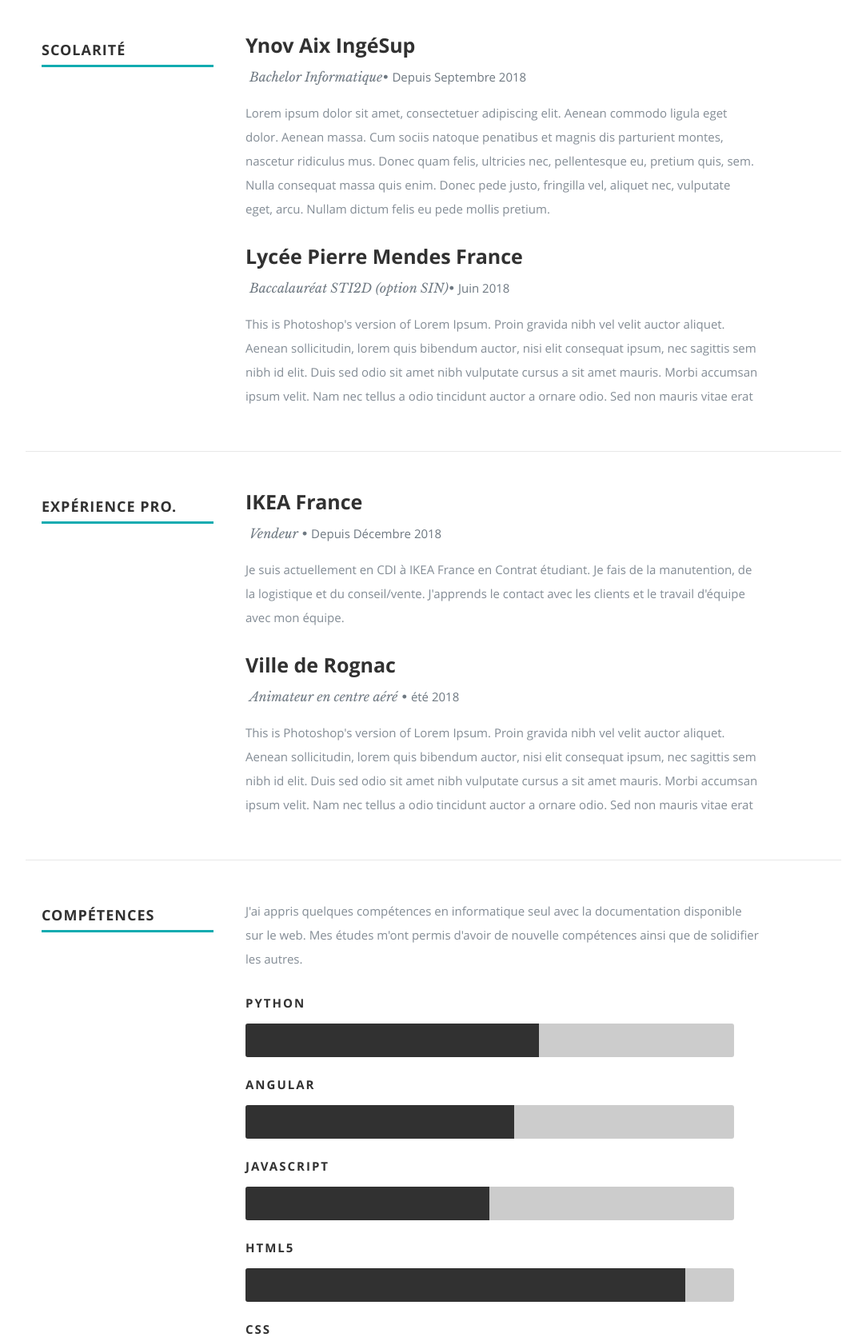
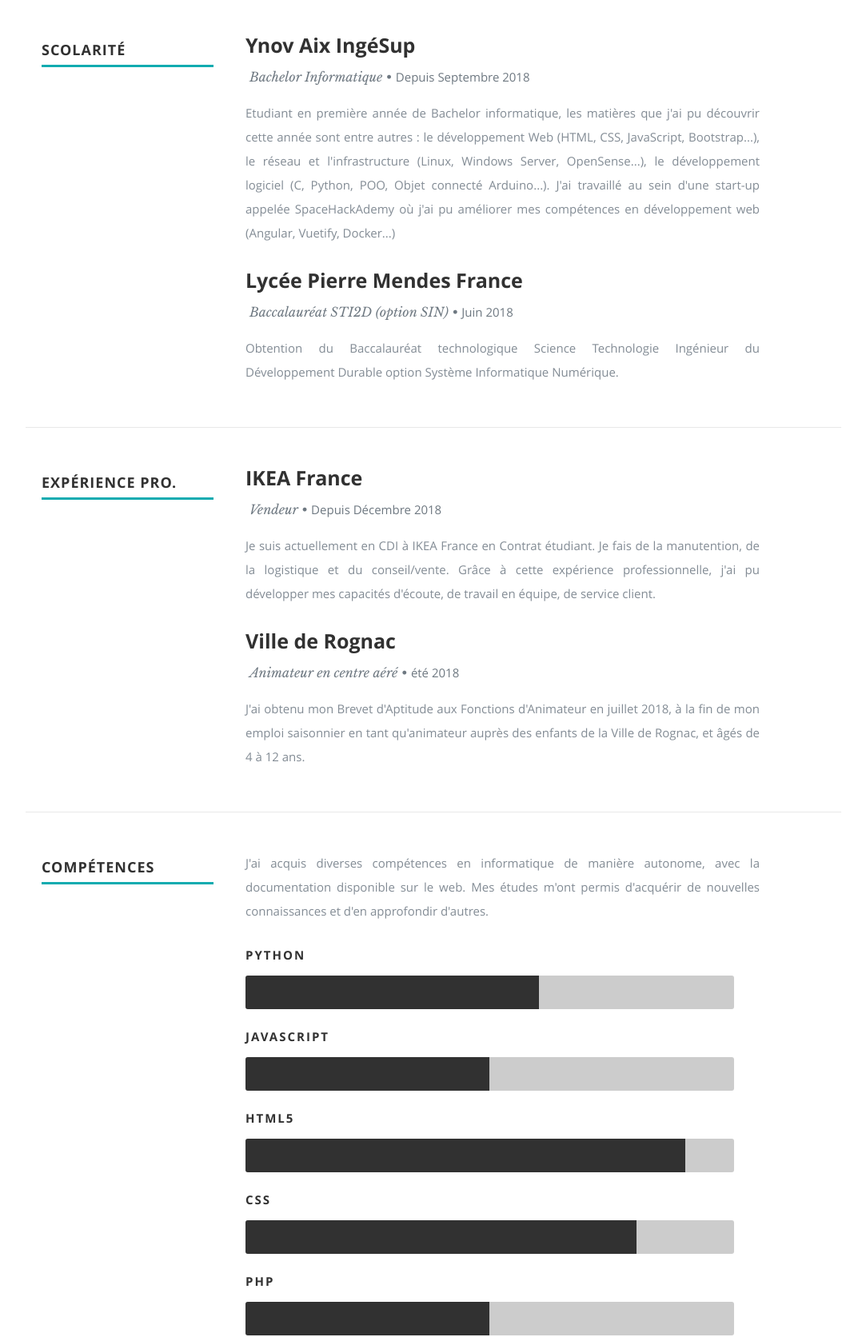
Before and after one commit to TomVisual/siteweb-portfolio, a PHP site: page /resume.html in a window 1280 px wide. Shown: the part 48-1720 px from the top of the page at 80% size, without its empty margins (98-1181 px from the left). Run offline with PHP 8.4, Linux system fonts and the light colour scheme; some libraries are stand-ins or nearby versions.

Commit message:
V2 Texte FINI

```diff
--- a/portfolio.html
+++ b/portfolio.html
@@ -60,7 +60,7 @@
 
                <div class="twelve columns collapsed">
 
-                  <h1>Voici quelques uns de mes projets</h1>
+                  <h1>quelques-uns de mes projets...</h1>
 
                   <!-- portfolio-wrapper -->
                   <div id="portfolio-wrapper" class="bgrid-quarters s-bgrid-thirds cf">
@@ -282,7 +282,7 @@
 
       		      <div class="description-box">
       			      <h4>Space Jam Music</h4>
-      			      <p>Groupe de musique (rap) depuis 2016, plusieurs projets en cours</p>
+      			      <p>Groupe de musique (rap) depuis 2018, plusieurs projets en cours</p>
                      <span class="categories"><i class="fa fa-tag"></i>projet, A venir</span>
       		      </div>
 
--- a/resume.html
+++ b/resume.html
@@ -71,13 +71,15 @@
                      <div class="twelve columns">
 
                         <h3>Ynov Aix IngéSup</h3>
-                        <p class="info">Bachelor Informatique<span>&bull;</span> <em class="date">Depuis Septembre 2018</em></p>
+                        <p class="info">Bachelor Informatique <span>&bull;</span> <em class="date">Depuis Septembre 2018</em></p>
 
-                        <p>
-                        Lorem ipsum dolor sit amet, consectetuer adipiscing elit. Aenean commodo ligula eget dolor. Aenean massa.
-                        Cum sociis natoque penatibus et magnis dis parturient montes, nascetur ridiculus mus. Donec quam felis,
-                        ultricies nec, pellentesque eu, pretium quis, sem. Nulla consequat massa quis enim.
-                        Donec pede justo, fringilla vel, aliquet nec, vulputate eget, arcu. Nullam dictum felis eu pede mollis pretium.
+                        <p align="justify">
+                        Etudiant en première année de Bachelor informatique, les matières que j'ai pu découvrir cette année sont entre autres :
+                        le développement Web (HTML, CSS, JavaScript, Bootstrap...), le réseau et l'infrastructure
+                        (Linux, Windows Server, OpenSense...),
+                        le développement logiciel (C, Python, POO, Objet connecté Arduino...).
+                        J'ai travaillé au sein d'une start-up appelée SpaceHackAdemy où j'ai pu
+                        améliorer mes compétences en développement web (Angular, Vuetify, Docker...)
                         </p>
 
                      </div>
@@ -89,13 +91,11 @@
                      <div class="twelve columns">
 
                         <h3>Lycée Pierre Mendes France</h3>
-                        <p class="info">Baccalauréat STI2D (option SIN)<span>&bull;</span> <em class="date">Juin 2018</em></p>
+                        <p class="info">Baccalauréat STI2D (option SIN) <span>&bull;</span> <em class="date">Juin 2018</em></p>
 
-                        <p>
-                        This is Photoshop's version  of Lorem Ipsum. Proin gravida nibh vel velit auctor aliquet.
-                        Aenean sollicitudin, lorem quis bibendum auctor, nisi elit consequat ipsum, nec sagittis sem
-                        nibh id elit. Duis sed odio sit amet nibh vulputate cursus a sit amet mauris. Morbi accumsan
-                        ipsum velit. Nam nec tellus a odio tincidunt auctor a ornare odio. Sed non  mauris vitae erat
+                        <p align="justify">
+                        Obtention du Baccalauréat technologique
+                        Science Technologie Ingénieur du Développement Durable option Système Informatique Numérique.
                         </p>
 
                      </div>
@@ -124,11 +124,11 @@
                         <h3>IKEA France</h3>
                         <p class="info">Vendeur <span>&bull;</span> <em class="date">Depuis Décembre 2018</em></p>
 
-                        <p>
-                        Je suis actuellement en CDI à IKEA France en Contrat étudiant. Je fais de la manutention, de la logistique et du conseil/vente.
-                            J'apprends le contact avec les clients et le travail d'équipe avec mon équipe.
-                        </p>
-
+                        <p align="justify">
+                        Je suis actuellement en CDI à IKEA France en Contrat étudiant.
+                        Je fais de la manutention, de la logistique et du conseil/vente.
+                        Grâce à cette expérience professionnelle,
+                        j'ai pu développer mes capacités d'écoute, de travail en équipe, de service client. </p>
                      </div>
 
                   </div> <!-- item end -->
@@ -140,11 +140,10 @@
                         <h3>Ville de Rognac</h3>
                         <p class="info">Animateur en centre aéré <span>&bull;</span> <em class="date">été 2018</em></p>
 
-                        <p>
-                        This is Photoshop's version  of Lorem Ipsum. Proin gravida nibh vel velit auctor aliquet.
-                        Aenean sollicitudin, lorem quis bibendum auctor, nisi elit consequat ipsum, nec sagittis sem
-                        nibh id elit. Duis sed odio sit amet nibh vulputate cursus a sit amet mauris. Morbi accumsan
-                        ipsum velit. Nam nec tellus a odio tincidunt auctor a ornare odio. Sed non  mauris vitae erat
+                        <p align="justify">
+                        J'ai obtenu mon Brevet d'Aptitude aux Fonctions d'Animateur en juillet 2018,
+                         à la fin de mon emploi saisonnier en tant
+                        qu'animateur auprès des enfants de la Ville de Rognac, et âgés de 4 à 12 ans.
                         </p>
 
                      </div>
@@ -166,15 +165,16 @@
 
                <div class="nine columns main-col">
 
-                  <p>J'ai appris quelques compétences en informatique seul avec la documentation disponible sur le web. Mes études m'ont permis d'avoir
-                      de nouvelle compétences ainsi que de solidifier les autres.
+                  <p align="justify">J'ai acquis diverses compétences en informatique de manière autonome,
+                     avec la documentation disponible sur le web.
+                     Mes études m'ont permis d'acquérir
+                      de nouvelles connaissances et d'en approfondir d'autres.
                   </p>
 
       				<div class="bars">
 
       				   <ul class="skills">
       					    <li><span class="bar-expand photoshop"></span><em>Python</em></li>
-                              <li><span class="bar-expand illustrator"></span><em>Angular</em></li>
       						<li><span class="bar-expand wordpress"></span><em>Javascript</em></li>
       						<li><span class="bar-expand css"></span><em>HTML5</em></li>
       						<li><span class="bar-expand html5"></span><em>CSS</em></li>
```
Also changed, not shown: about.html (+4 -4 lines), index.html (+7 -4 lines), css/layout.css (line endings or trailing spaces), images/moi.jpg (added), images/profile-pic.jpg (deleted).
